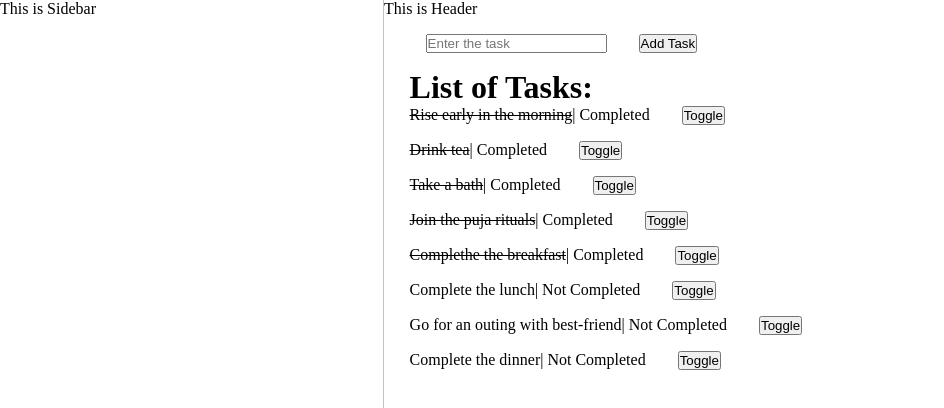
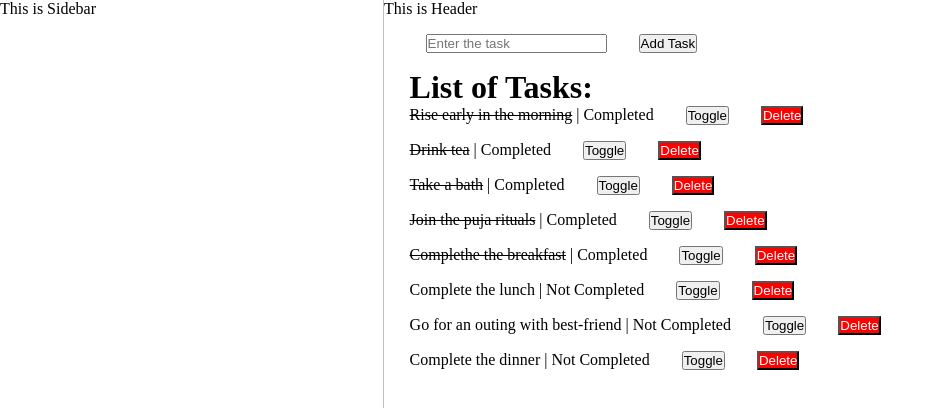
Before and after one commit to gdsabarna353/task-productivity-web-app, a React (Vite) app: page / in a window 1280 px wide. Shown: the top 408 px of the page, without its empty margins (0-944 px from the left). Built offline with nearby package versions, Linux system fonts and the light colour scheme.

Commit message:
feat: Added task-deleting functionality

```diff
--- a/src/App.css
+++ b/src/App.css
@@ -44,3 +44,7 @@
   gap: 2rem;
   margin: 2vh;
 }
+.danger{
+  color: #fff;
+  background-color: red;
+}
--- a/src/App.jsx
+++ b/src/App.jsx
@@ -9,41 +9,49 @@ const App = () => {
   const [tasks, setTasks] = useState([
 
     {
+      id: 1,
       title: "Rise early in the morning",
       completed: true
     },
 
     {
+      id: 2,
       title: "Drink tea",
       completed: true
     },
 
     {
+      id: 3,
       title: "Take a bath",
       completed: true
     },
 
     {
+      id: 4,
       title: "Join the puja rituals",
       completed: true
     },
 
     {
+      id: 5,
       title: "Complethe the breakfast",
       completed: true
     },
 
     {
+      id: 6,
       title: "Complete the lunch",
       completed: false
     },
 
     {
+      id: 7,
       title: "Go for an outing with best-friend",
       completed: false
     },
 
     {
+      id: 8,
       title: "Complete the dinner",
       completed: false
     }
@@ -51,9 +59,9 @@ const App = () => {
 
 
 
-  const onToggleTask = (index) => {
-    const newTasks = tasks.map((item, ind)=> {
-      if (ind === index){
+  const onToggleTask = (selectedId) => {
+    const newTasks = tasks.map((item)=> {
+      if (selectedId === item.id){
         return {...item, completed: !item.completed}
       }
       else{
@@ -65,18 +73,29 @@ const App = () => {
     setTasks(newTasks);
   }
 
-  const addTask = (title) => {
-    setTasks([...tasks, {
-      title: title,
-      completed: false
-    }]);
+  const onAddTask = (title) => {
+    if(title.trim().length === 0){
+      window.alert("Please provide a valid title for adding a task!!")
+    }
+    else{
+      setTasks([...tasks, {
+        id: Date.now(),
+        title: title.trim(),
+        completed: false
+      }]);
+    }
   }
+
+  const onDeleteTask = (selectedId) => {
+    setTasks(tasks.filter((item) => selectedId !== item.id))
+  }
+
 
   return (
     <div className='app'>
       <div className='right'>
         <Header />
-        <Main tasks={tasks} toggleTask={onToggleTask} addTask={addTask}/>
+        <Main tasks={tasks} onToggleTask={onToggleTask} onAddTask={onAddTask} onDeleteTask={onDeleteTask}/>
       </div>
       <div className='left'>
         <Sidebar />
--- a/src/components/main/Main.jsx
+++ b/src/components/main/Main.jsx
@@ -15,7 +15,7 @@ export const Main = (props) => {
           onChange={(e) => setNewTaskTitle(e.target.value)}
         />
         <button onClick={() => {
-          props.addTask(newTaskTitle);
+          props.onAddTask(newTaskTitle);
           setNewTaskTitle("")
         }
         }>Add Task</button>
@@ -23,9 +23,9 @@ export const Main = (props) => {
       <h1>List of Tasks:</h1>
       <div>
         <ol>
-          {props.tasks && props.tasks.map((item, index) => (
-            <li className='task' key={index}>
-              <TaskItem index={index} item={item} toggleTask={props.toggleTask} />
+          {props.tasks && props.tasks.map((item) => (
+            <li className='task' key={item.id}>
+              <TaskItem taskId={item.id} item={item} toggleTask={props.onToggleTask} deleteTask={props.onDeleteTask}/>
             </li>
           ))}
         </ol>
--- a/src/components/main/TaskItem.jsx
+++ b/src/components/main/TaskItem.jsx
@@ -6,9 +6,10 @@ export const TaskItem = (props) => {
         <>
             <span id="taskTitle">
                 <span className={props.item.completed ? 'line-strike' : ''}>{props.item.title}</span>
-                | {props.item.completed ? "Completed" : "Not Completed"}
+                {" "}| {props.item.completed ? "Completed" : "Not Completed"}
             </span>
-            <button onClick={() => props.toggleTask(props.index)}>Toggle</button>
+            <button onClick={() => props.toggleTask(props.taskId)}>Toggle</button>
+            <button className='danger' onClick={()=> props.deleteTask(props.taskId)}>Delete</button>
         </>
     )
 }
```
